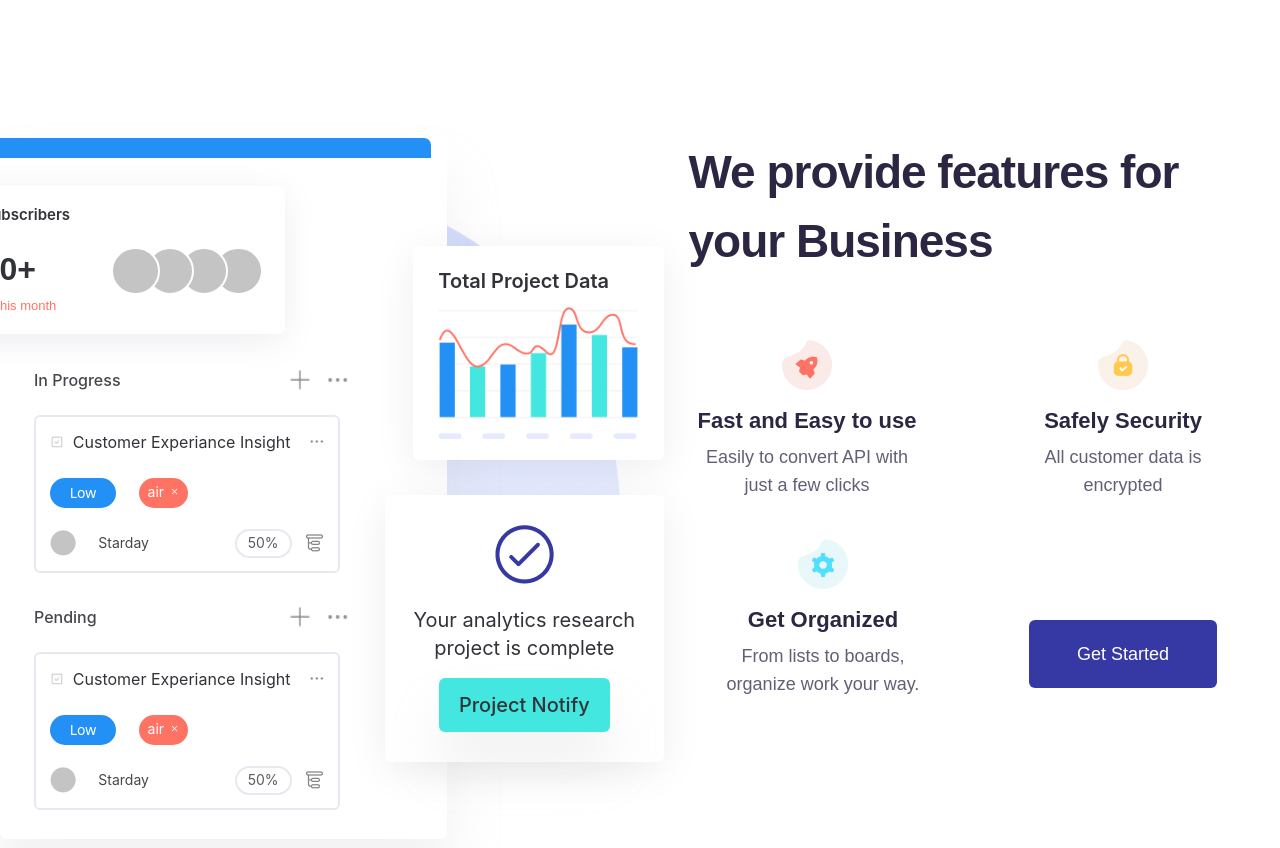
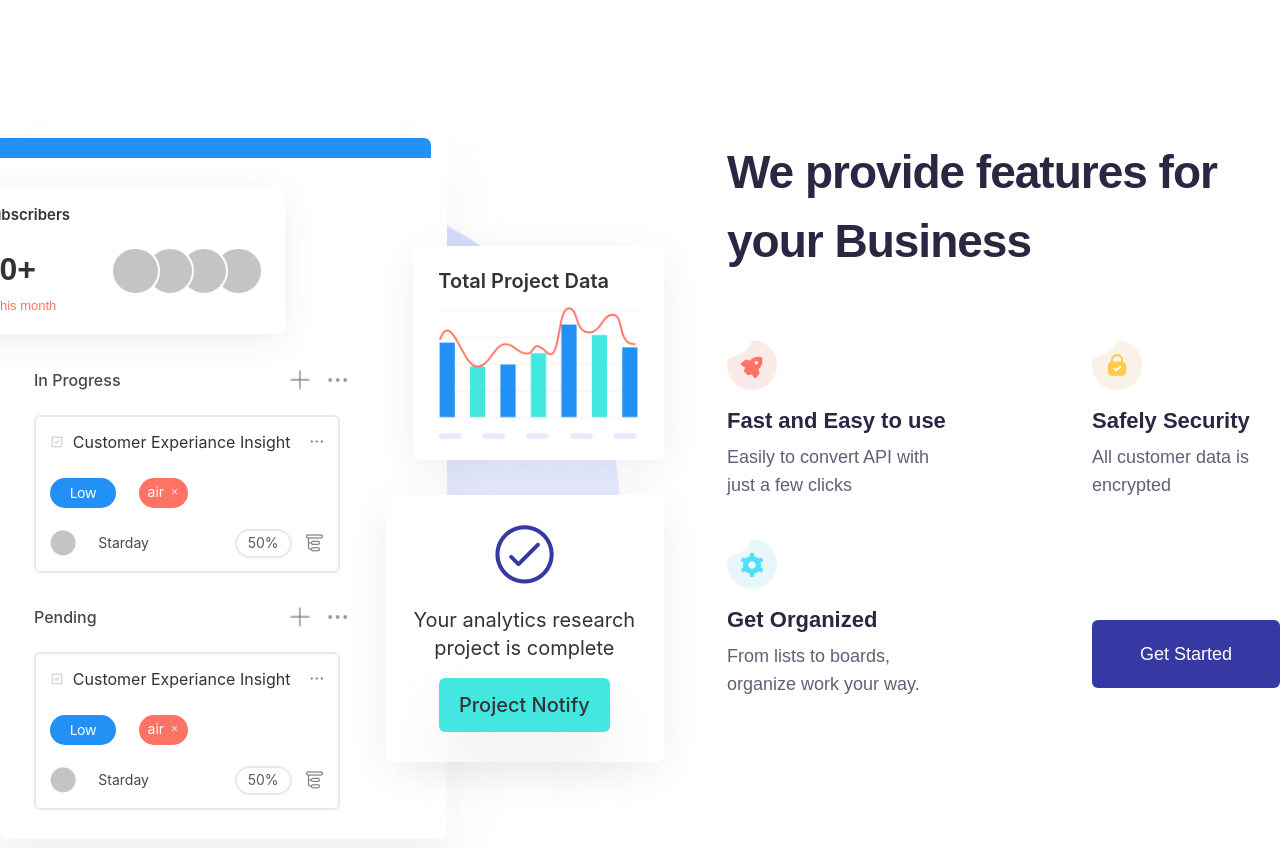
Before and after one commit to MonjurElahiTouheed/innovate-react, a React (Vite) app: page / in a window 1280 px wide. Shown: the part 1640-2488 px from the top of the page. Built offline with nearby package versions, Linux system fonts and the light colour scheme.

Commit message:
fixed the width of the second feature card

```diff
--- a/src/components/Banner/Banner.jsx
+++ b/src/components/Banner/Banner.jsx
@@ -3,7 +3,7 @@ import banner_shape from '../../assets/banner_shape.png'
 import banner from '../../assets/banner.png'
 const Banner = () => {
     return (
-        <div className="pt-[195px] bg-size-[400%] md:bg-cover bg-center bg-no-repeat pb-[558.85px]" style={{
+        <div className="pt-[195px] bg-cover bg-center bg-no-repeat pb-[459px] md:pb-[558.85px]" style={{
             backgroundImage: `url(${banner_shape})`
         }}>
             <Container>
@@ -15,7 +15,7 @@ const Banner = () => {
                         <button className='md:absolute mt-4 md:mt-0 md:top-1/2 md:translate-y-[-50%] md:right-[480px] font-secondary text-lg font-medium py-[15px] px-7 bg-secondary rounded-[6px] text-[#2C2643]'>Try for free</button>
                     </div>
                     <div className='relative'>
-                        <img className='absolute top-[70px] md:top-[98px] left-[45%] md:left-[50%] -translate-x-1/2 w-full' src={banner} alt="#banner.png" />
+                        <img className='absolute top-[90px] md:top-[98px] left-[45%] md:left-[50%] -translate-x-1/2 w-full' src={banner} alt="#banner.png" />
                     </div>
                 </div>
             </Container>
--- a/src/components/Content/Content.jsx
+++ b/src/components/Content/Content.jsx
@@ -11,7 +11,7 @@ const Content = () => {
         .then(data => setDatas(data))
     },[])
     return (
-        <div>
+        <section>
             <Container>
                 <Flex className='flex-col md:flex-row justify-between px-7 md:px-[55px]'>
                     <h2 className='md:w-[540px] font-bold font-primary text-center md:text-left mt-16 md:mt-0 text-[33px] md:text-[46px] text-title'>How simple is it to use our platform?</h2>
@@ -23,7 +23,7 @@ const Content = () => {
                     }
                 </Flex>
             </Container>
-        </div>
+        </section>
     );
 };
 
--- a/src/components/FeatureCard/FeatureCard.jsx
+++ b/src/components/FeatureCard/FeatureCard.jsx
@@ -1,7 +1,7 @@
 
-const FeatureCard = ({data}) => {
+const FeatureCard = ({data, className}) => {
     return (
-        <div className="flex flex-col items-center text-center">
+        <div className={`flex flex-col items-center md:items-start text-center md:text-left ${className}`}>
             <div><img src={data.image} alt="" /></div>
             <h4 className='font-primary font-bold mt-[14px] text-title text-[22px]'>{data.title}</h4>
             <p className='mt-1.5 font-secondary text-description text-lg w-[220px]'>{data.description}</p>
--- a/src/components/Features/Features.jsx
+++ b/src/components/Features/Features.jsx
@@ -22,7 +22,7 @@ const Features = () => {
     return (
         <div className='mt-[110px] md:mt-[164px]'>
             <Container>
-                <Flex className="flex-col md:flex-row justify-between flex-end gap-y-[970px] md:gap-y-0">
+                <Flex className="flex-wrap justify-between gap-y-[970px] md:gap-y-0">
                     <div className='relative w-[80%] md:w-auto mx-auto md:mx-0'>
                         <div className="px-4 md:px-0 w-full md:w-[447px] h-[1220px] md:h-[701px] bg-white shadow-[0_38.77px_51.69px_rgba(204,204,204,0.25)] absolute rounded-[7px]">
                             <div className='bg-[#2290F5] w-[100%] ml-[-16px] md:w-[447px] h-[20px] absolute rounded-t-[7px]'></div>
@@ -146,11 +146,11 @@ const Features = () => {
                         </div>
                         <img className='ml-[-30px] mt-[50px] -z-10' src={featureShape} alt="" />
                     </div>
-                    <div className='w-[80%] md:w-[553px] mx-auto'>
+                    <div className='w-[80%] md:w-[553px] mx-auto md:mx-0'>
                         <h2 className='font-primary text-[34px] md:text-[46px] text-title font-bold tracking-[-1px] text-center md:text-left'>We provide features for your Business</h2>
-                        <Flex className='flex-wrap justify-center gap-x-24 gap-y-10 mt-16'>
+                        <Flex className='flex-wrap justify-center md:justify-between gap-x-24 gap-y-10 mt-16'>
                             {
-                                datas.map(data => <FeatureCard data={data}></FeatureCard>)
+                                datas.map((data, index) => <FeatureCard className={index ===1 ? 'w-[34%]': ''} data={data}></FeatureCard>)
                             }
                             <Flex className="flex-col justify-end">
                                 <button className='bg-primary font-secondary font-medium text-base md:text-lg text-white py-3.5 md:py-5 px-10 md:px-12 rounded-md mb-[10px]'>Get Started</button>
--- a/src/components/Testimonial/Testimonial.jsx
+++ b/src/components/Testimonial/Testimonial.jsx
@@ -47,7 +47,7 @@ const Testimonial = () => {
         ]
     };
     return (
-        <section className="py-28 md:py-[200px] bg-[#F4FAFA] mt-[160px]">
+        <section className="py-28 md:py-[200px] bg-[#F4FAFA] mt-[120px] md:mt-[160px]">
             <Container>
                 <Flex className='flex-col md:flex-row items-center justify-between gap-y-28 md:gap-y-0'>
                     <div className="text-center md:text-left px-5">
```
